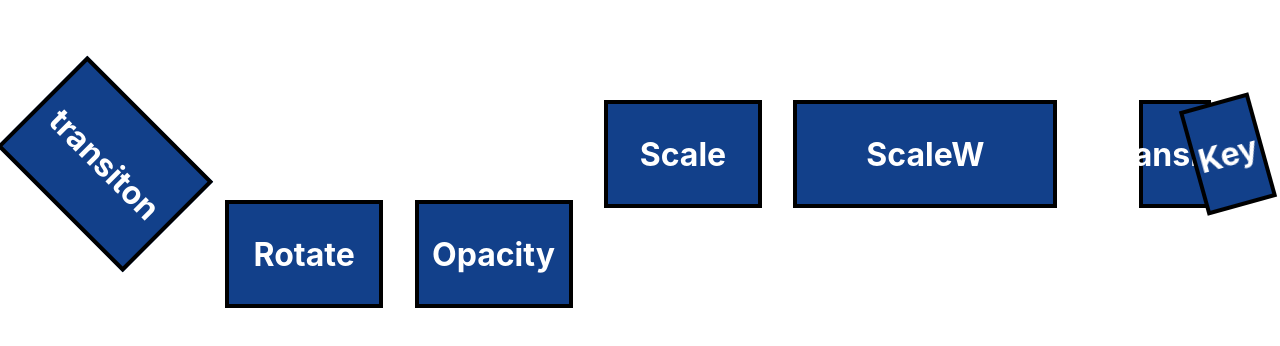
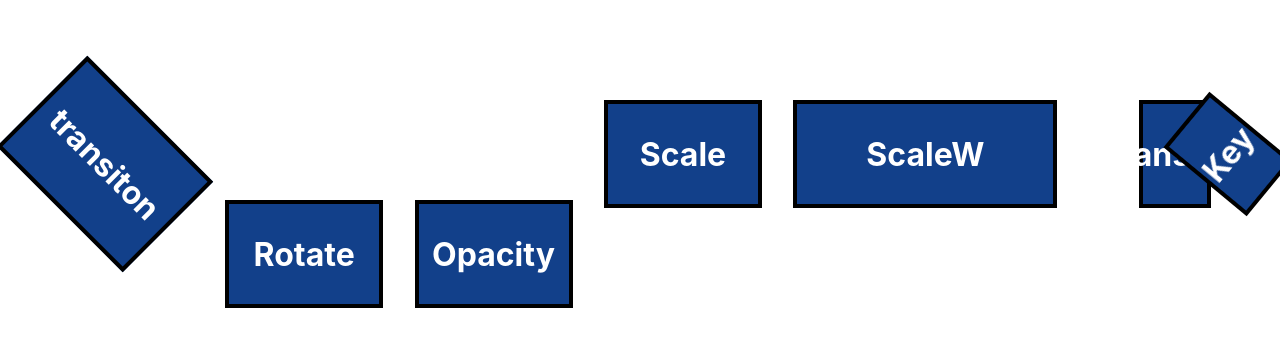
Before and after one commit to barbaroreyes/transform, a React (Create React App) app: page / in a window 1280 px wide. Shown: the top 346 px of the page. Built offline with nearby package versions, Linux system fonts and the light colour scheme.

Commit message:
added-rotate

```diff
--- a/src/App.css
+++ b/src/App.css
@@ -135,7 +135,7 @@ opacity: 1;
   justify-content: center;
   flex-direction:column;
   align-items: center;
-  animation: move 2s infinite
+  animation: move 2s infinite ease-in-out;
 }
 @keyframes move{
   from {
```
